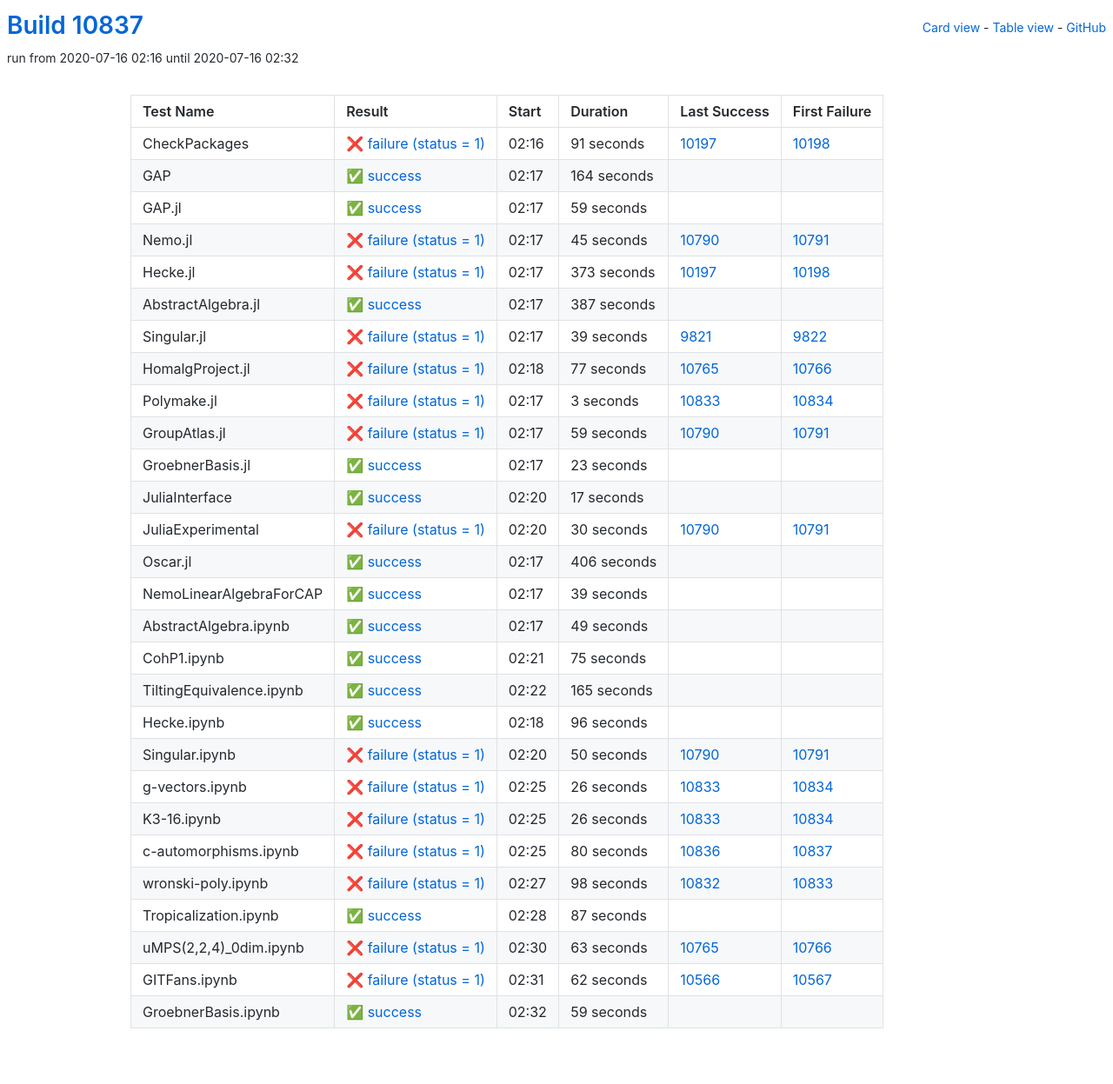
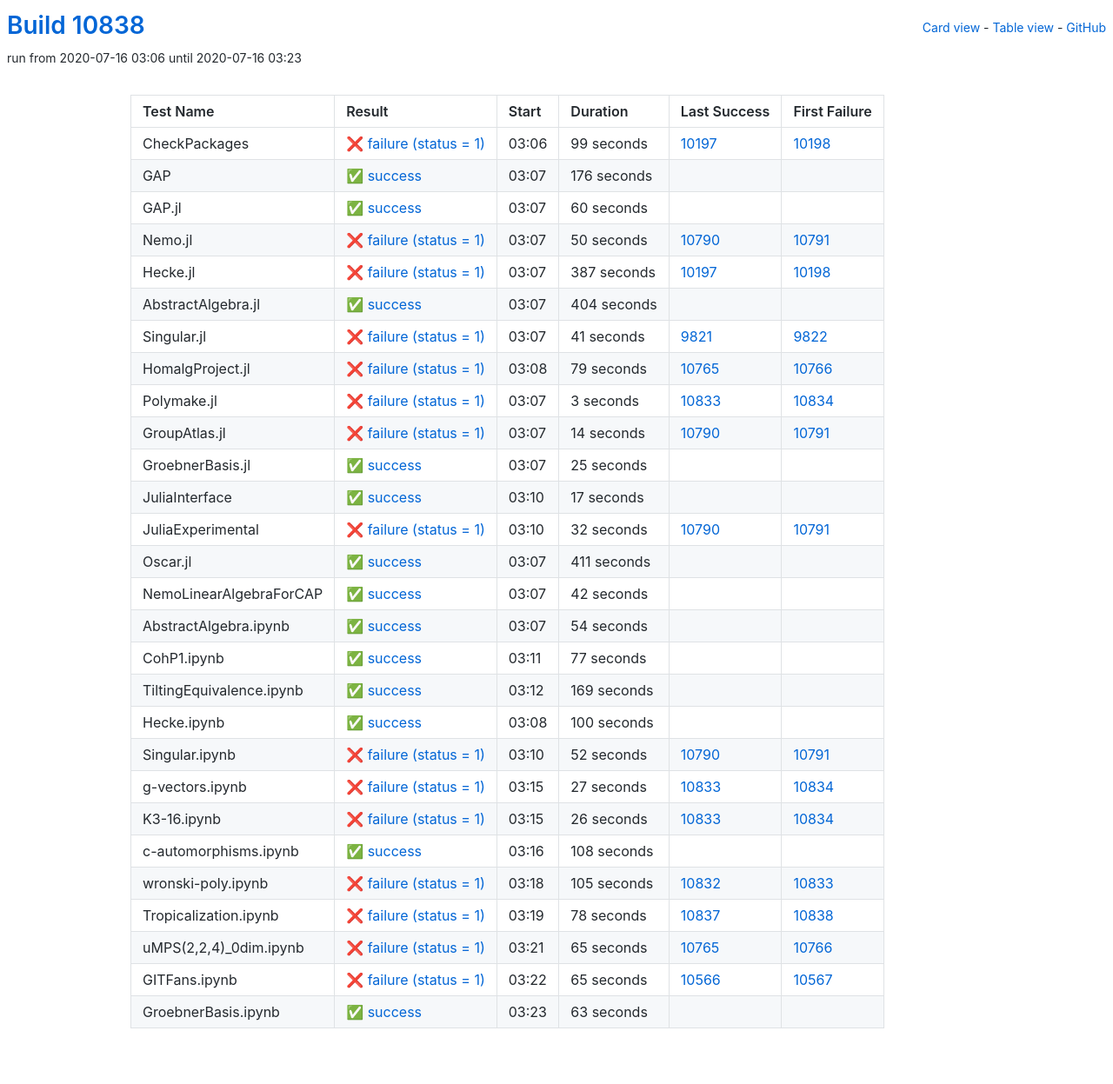
Before and after one commit to oscar-system/oscar-ci-status, a Jekyll site: the page built from table.html, in a window 1280 px wide. Shown: the whole page at 87% size. Built offline with Jekyll 4.4.1, drawn with Linux system fonts in a browser that asks for light colours.

Commit message:
Build #10838

```diff
--- a/_data/ci.yml
+++ b/_data/ci.yml
@@ -1,6 +1,6 @@
 ---
-build: 10837
-build_url: https://oscarci.mathematik.uni-kl.de/job/oscar/10837/
+build: 10838
+build_url: https://oscarci.mathematik.uni-kl.de/job/oscar/10838/
 job: oscar
 organization: oscar-system
 repo: oscar-ci-status
@@ -8,104 +8,104 @@
 tests:
 - name: CheckPackages
   id: checkpackages
-  log: https://oscarci.mathematik.uni-kl.de/job/oscar/10837/artifact/logs/build-10837/CheckPackages.log
-  start: 2020-07-16 02:16
+  log: https://oscarci.mathematik.uni-kl.de/job/oscar/10838/artifact/logs/build-10838/CheckPackages.log
+  start: 2020-07-16 03:06
   success: false
   exitcode: 1
   status: failure
-  duration: 91
+  duration: 99
   last_success: 10197
   last_success_url: https://oscarci.mathematik.uni-kl.de/job/oscar/10197/
   first_failure: 10198
   first_failure_url: https://oscarci.mathematik.uni-kl.de/job/oscar/10198/
 - name: GAP
   id: gap
-  log: https://oscarci.mathematik.uni-kl.de/job/oscar/10837/artifact/logs/build-10837/GAP.log
-  start: 2020-07-16 02:17
+  log: https://oscarci.mathematik.uni-kl.de/job/oscar/10838/artifact/logs/build-10838/GAP.log
+  start: 2020-07-16 03:07
   success: true
   exitcode: 0
   status: success
-  duration: 164
+  duration: 176
   last_success: false
   last_success_url:
   first_failure: false
   first_failure_url:
 - name: GAP.jl
   id: gap-jl
-  log: https://oscarci.mathematik.uni-kl.de/job/oscar/10837/artifact/logs/build-10837/GAP.jl.log
-  start: 2020-07-16 02:17
+  log: https://oscarci.mathematik.uni-kl.de/job/oscar/10838/artifact/logs/build-10838/GAP.jl.log
+  start: 2020-07-16 03:07
   success: true
   exitcode: 0
   status: success
-  duration: 59
+  duration: 60
   last_success: false
   last_success_url:
   first_failure: false
   first_failure_url:
 - name: Nemo.jl
   id: nemo-jl
-  log: https://oscarci.mathematik.uni-kl.de/job/oscar/10837/artifact/logs/build-10837/Nemo.jl.log
-  start: 2020-07-16 02:17
+  log: https://oscarci.mathematik.uni-kl.de/job/oscar/10838/artifact/logs/build-10838/Nemo.jl.log
+  start: 2020-07-16 03:07
   success: false
   exitcode: 1
   status: failure
-  duration: 45
+  duration: 50
   last_success: 10790
   last_success_url: https://oscarci.mathematik.uni-kl.de/job/oscar/10790/
   first_failure: 10791
   first_failure_url: https://oscarci.mathematik.uni-kl.de/job/oscar/10791/
 - name: Hecke.jl
   id: hecke-jl
-  log: https://oscarci.mathematik.uni-kl.de/job/oscar/10837/artifact/logs/build-10837/Hecke.jl.log
-  start: 2020-07-16 02:17
+  log: https://oscarci.mathematik.uni-kl.de/job/oscar/10838/artifact/logs/build-10838/Hecke.jl.log
+  start: 2020-07-16 03:07
   success: false
   exitcode: 1
   status: failure
-  duration: 373
+  duration: 387
   last_success: 10197
   last_success_url: https://oscarci.mathematik.uni-kl.de/job/oscar/10197/
   first_failure: 10198
   first_failure_url: https://oscarci.mathematik.uni-kl.de/job/oscar/10198/
 - name: AbstractAlgebra.jl
   id: abstractalgebra-jl
-  log: https://oscarci.mathematik.uni-kl.de/job/oscar/10837/artifact/logs/build-10837/AbstractAlgebra.jl.log
-  start: 2020-07-16 02:17
+  log: https://oscarci.mathematik.uni-kl.de/job/oscar/10838/artifact/logs/build-10838/AbstractAlgebra.jl.log
+  start: 2020-07-16 03:07
   success: true
   exitcode: 0
   status: success
-  duration: 387
+  duration: 404
   last_success: false
   last_success_url:
   first_failure: false
   first_failure_url:
 - name: Singular.jl
   id: singular-jl
-  log: https://oscarci.mathematik.uni-kl.de/job/oscar/10837/artifact/logs/build-10837/Singular.jl.log
-  start: 2020-07-16 02:17
+  log: https://oscarci.mathematik.uni-kl.de/job/oscar/10838/artifact/logs/build-10838/Singular.jl.log
+  start: 2020-07-16 03:07
   success: false
   exitcode: 1
   status: failure
-  duration: 39
+  duration: 41
   last_success: 9821
   last_success_url: https://oscarci.mathematik.uni-kl.de/job/oscar/9821/
   first_failure: 9822
   first_failure_url: https://oscarci.mathematik.uni-kl.de/job/oscar/9822/
 - name: HomalgProject.jl
   id: homalgproject-jl
-  log: https://oscarci.mathematik.uni-kl.de/job/oscar/10837/artifact/logs/build-10837/HomalgProject.jl.log
-  start: 2020-07-16 02:18
+  log: https://oscarci.mathematik.uni-kl.de/job/oscar/10838/artifact/logs/build-10838/HomalgProject.jl.log
+  start: 2020-07-16 03:08
   success: false
   exitcode: 1
   status: failure
-  duration: 77
+  duration: 79
   last_success: 10765
   last_success_url: https://oscarci.mathematik.uni-kl.de/job/oscar/10765/
   first_failure: 10766
   first_failure_url: https://oscarci.mathematik.uni-kl.de/job/oscar/10766/
 - name: Polymake.jl
   id: polymake-jl
-  log: https://oscarci.mathematik.uni-kl.de/job/oscar/10837/artifact/logs/build-10837/Polymake.jl.log
-  start: 2020-07-16 02:17
+  log: https://oscarci.mathematik.uni-kl.de/job/oscar/10838/artifact/logs/build-10838/Polymake.jl.log
+  start: 2020-07-16 03:07
   success: false
   exitcode: 1
   status: failure
@@ -116,32 +116,32 @@
   first_failure_url: https://oscarci.mathematik.uni-kl.de/job/oscar/10834/
 - name: GroupAtlas.jl
   id: groupatlas-jl
-  log: https://oscarci.mathematik.uni-kl.de/job/oscar/10837/artifact/logs/build-10837/GroupAtlas.jl.log
-  start: 2020-07-16 02:17
+  log: https://oscarci.mathematik.uni-kl.de/job/oscar/10838/artifact/logs/build-10838/GroupAtlas.jl.log
+  start: 2020-07-16 03:07
   success: false
   exitcode: 1
   status: failure
-  duration: 59
+  duration: 14
   last_success: 10790
   last_success_url: https://oscarci.mathematik.uni-kl.de/job/oscar/10790/
   first_failure: 10791
   first_failure_url: https://oscarci.mathematik.uni-kl.de/job/oscar/10791/
 - name: GroebnerBasis.jl
   id: groebnerbasis-jl
-  log: https://oscarci.mathematik.uni-kl.de/job/oscar/10837/artifact/logs/build-10837/GroebnerBasis.jl.log
-  start: 2020-07-16 02:17
+  log: https://oscarci.mathematik.uni-kl.de/job/oscar/10838/artifact/logs/build-10838/GroebnerBasis.jl.log
+  start: 2020-07-16 03:07
   success: true
   exitcode: 0
   status: success
-  duration: 23
+  duration: 25
   last_success: false
   last_success_url:
   first_failure: false
   first_failure_url:
 - name: JuliaInterface
   id: juliainterface
-  log: https://oscarci.mathematik.uni-kl.de/job/oscar/10837/artifact/logs/build-10837/JuliaInterface.log
-  start: 2020-07-16 02:20
+  log: https://oscarci.mathematik.uni-kl.de/job/oscar/10838/artifact/logs/build-10838/JuliaInterface.log
+  start: 2020-07-16 03:10
   success: true
   exitcode: 0
   status: success
@@ -152,116 +152,116 @@
   first_failure_url:
 - name: JuliaExperimental
   id: juliaexperimental
-  log: https://oscarci.mathematik.uni-kl.de/job/oscar/10837/artifact/logs/build-10837/JuliaExperimental.log
-  start: 2020-07-16 02:20
+  log: https://oscarci.mathematik.uni-kl.de/job/oscar/10838/artifact/logs/build-10838/JuliaExperimental.log
+  start: 2020-07-16 03:10
   success: false
   exitcode: 1
   status: failure
-  duration: 30
+  duration: 32
   last_success: 10790
   last_success_url: https://oscarci.mathematik.uni-kl.de/job/oscar/10790/
   first_failure: 10791
   first_failure_url: https://oscarci.mathematik.uni-kl.de/job/oscar/10791/
 - name: Oscar.jl
   id: oscar-jl
-  log: https://oscarci.mathematik.uni-kl.de/job/oscar/10837/artifact/logs/build-10837/Oscar.jl.log
-  start: 2020-07-16 02:17
+  log: https://oscarci.mathematik.uni-kl.de/job/oscar/10838/artifact/logs/build-10838/Oscar.jl.log
+  start: 2020-07-16 03:07
   success: true
   exitcode: 0
   status: success
-  duration: 406
+  duration: 411
   last_success: false
   last_success_url:
   first_failure: false
   first_failure_url:
 - name: NemoLinearAlgebraForCAP
   id: nemolinearalgebraforcap
-  log: https://oscarci.mathematik.uni-kl.de/job/oscar/10837/artifact/logs/build-10837/NemoLinearAlgebraForCAP.log
-  start: 2020-07-16 02:17
+  log: https://oscarci.mathematik.uni-kl.de/job/oscar/10838/artifact/logs/build-10838/NemoLinearAlgebraForCAP.log
+  start: 2020-07-16 03:07
   success: true
   exitcode: 0
   status: success
-  duration: 39
+  duration: 42
   last_success: false
   last_success_url:
   first_failure: false
   first_failure_url:
 - name: AbstractAlgebra.ipynb
   id: abstractalgebra-ipynb
-  log: https://oscarci.mathematik.uni-kl.de/job/oscar/10837/artifact/logs/build-10837/AbstractAlgebra.ipynb.log
-  start: 2020-07-16 02:17
+  log: https://oscarci.mathematik.uni-kl.de/job/oscar/10838/artifact/logs/build-10838/AbstractAlgebra.ipynb.log
+  start: 2020-07-16 03:07
   success: true
   exitcode: 0
   status: success
-  duration: 49
+  duration: 54
   last_success: false
   last_success_url:
   first_failure: false
   first_failure_url:
 - name: CohP1.ipynb
   id: cohp1-ipynb
-  log: https://oscarci.mathematik.uni-kl.de/job/oscar/10837/artifact/logs/build-10837/CohP1.ipynb.log
-  start: 2020-07-16 02:21
+  log: https://oscarci.mathematik.uni-kl.de/job/oscar/10838/artifact/logs/build-10838/CohP1.ipynb.log
+  start: 2020-07-16 03:11
   success: true
   exitcode: 0
   status: success
-  duration: 75
+  duration: 77
   last_success: false
   last_success_url:
   first_failure: false
   first_failure_url:
 - name: TiltingEquivalence.ipynb
   id: tiltingequivalence-ipynb
-  log: https://oscarci.mathematik.uni-kl.de/job/oscar/10837/artifact/logs/build-10837/TiltingEquivalence.ipynb.log
-  start: 2020-07-16 02:22
+  log: https://oscarci.mathematik.uni-kl.de/job/oscar/10838/artifact/logs/build-10838/TiltingEquivalence.ipynb.log
+  start: 2020-07-16 03:12
   success: true
   exitcode: 0
   status: success
-  duration: 165
+  duration: 169
   last_success: false
   last_success_url:
   first_failure: false
   first_failure_url:
 - name: Hecke.ipynb
   id: hecke-ipynb
-  log: https://oscarci.mathematik.uni-kl.de/job/oscar/10837/artifact/logs/build-10837/Hecke.ipynb.log
-  start: 2020-07-16 02:18
+  log: https://oscarci.mathematik.uni-kl.de/job/oscar/10838/artifact/logs/build-10838/Hecke.ipynb.log
+  start: 2020-07-16 03:08
   success: true
   exitcode: 0
   status: success
-  duration: 96
+  duration: 100
   last_success: false
   last_success_url:
   first_failure: false
   first_failure_url:
 - name: Singular.ipynb
   id: singular-ipynb
-  log: https://oscarci.mathematik.uni-kl.de/job/oscar/10837/artifact/logs/build-10837/Singular.ipynb.log
-  start: 2020-07-16 02:20
+  log: https://oscarci.mathematik.uni-kl.de/job/oscar/10838/artifact/logs/build-10838/Singular.ipynb.log
+  start: 2020-07-16 03:10
   success: false
   exitcode: 1
   status: failure
-  duration: 50
+  duration: 52
   last_success: 10790
   last_success_url: https://oscarci.mathematik.uni-kl.de/job/oscar/10790/
   first_failure: 10791
   first_failure_url: https://oscarci.mathematik.uni-kl.de/job/oscar/10791/
 - name: g-vectors.ipynb
   id: g-vectors-ipynb
-  log: https://oscarci.mathematik.uni-kl.de/job/oscar/10837/artifact/logs/build-10837/g-vectors.ipynb.log
-  start: 2020-07-16 02:25
+  log: https://oscarci.mathematik.uni-kl.de/job/oscar/10838/artifact/logs/build-10838/g-vectors.ipynb.log
+  start: 2020-07-16 03:15
   success: false
   exitcode: 1
   status: failure
-  duration: 26
+  duration: 27
   last_success: 10833
   last_success_url: https://oscarci.mathematik.uni-kl.de/job/oscar/10833/
   first_failure: 10834
   first_failure_url: https://oscarci.mathematik.uni-kl.de/job/oscar/10834/
 - name: K3-16.ipynb
   id: k3-16-ipynb
-  log: https://oscarci.mathematik.uni-kl.de/job/oscar/10837/artifact/logs/build-10837/K3-16.ipynb.log
-  start: 2020-07-16 02:25
+  log: https://oscarci.mathematik.uni-kl.de/job/oscar/10838/artifact/logs/build-10838/K3-16.ipynb.log
+  start: 2020-07-16 03:15
   success: false
   exitcode: 1
   status: failure
@@ -272,72 +272,72 @@
   first_failure_url: https://oscarci.mathematik.uni-kl.de/job/oscar/10834/
 - name: c-automorphisms.ipynb
   id: c-automorphisms-ipynb
-  log: https://oscarci.mathematik.uni-kl.de/job/oscar/10837/artifact/logs/build-10837/c-automorphisms.ipynb.log
-  start: 2020-07-16 02:25
+  log: https://oscarci.mathematik.uni-kl.de/job/oscar/10838/artifact/logs/build-10838/c-automorphisms.ipynb.log
+  start: 2020-07-16 03:16
+  success: true
+  exitcode: 0
+  status: success
+  duration: 108
+  last_success: false
+  last_success_url:
+  first_failure: false
+  first_failure_url:
+- name: wronski-poly.ipynb
+  id: wronski-poly-ipynb
+  log: https://oscarci.mathematik.uni-kl.de/job/oscar/10838/artifact/logs/build-10838/wronski-poly.ipynb.log
+  start: 2020-07-16 03:18
   success: false
   exitcode: 1
   status: failure
-  duration: 80
-  last_success: 10836
-  last_success_url: https://oscarci.mathematik.uni-kl.de/job/oscar/10836/
-  first_failure: 10837
-  first_failure_url: https://oscarci.mathematik.uni-kl.de/job/oscar/10837/
-- name: wronski-poly.ipynb
-  id: wronski-poly-ipynb
-  log: https://oscarci.mathematik.uni-kl.de/job/oscar/10837/artifact/logs/build-10837/wronski-poly.ipynb.log
-  start: 2020-07-16 02:27
-  success: false
-  exitcode: 1
-  status: failure
-  duration: 98
+  duration: 105
   last_success: 10832
   last_success_url: https://oscarci.mathematik.uni-kl.de/job/oscar/10832/
   first_failure: 10833
   first_failure_url: https://oscarci.mathematik.uni-kl.de/job/oscar/10833/
 - name: Tropicalization.ipynb
   id: tropicalization-ipynb
-  log: https://oscarci.mathematik.uni-kl.de/job/oscar/10837/artifact/logs/build-10837/Tropicalization.ipynb.log
-  start: 2020-07-16 02:28
-  success: true
-  exitcode: 0
-  status: success
-  duration: 87
-  last_success: false
-  last_success_url:
-  first_failure: false
-  first_failure_url:
-- name: uMPS(2,2,4)_0dim.ipynb
-  id: umps-2-2-4-0dim-ipynb
-  log: https://oscarci.mathematik.uni-kl.de/job/oscar/10837/artifact/logs/build-10837/uMPS-2-2-4-_0dim.ipynb.log
-  start: 2020-07-16 02:30
+  log: https://oscarci.mathematik.uni-kl.de/job/oscar/10838/artifact/logs/build-10838/Tropicalization.ipynb.log
+  start: 2020-07-16 03:19
   success: false
   exitcode: 1
   status: failure
-  duration: 63
+  duration: 78
+  last_success: 10837
+  last_success_url: https://oscarci.mathematik.uni-kl.de/job/oscar/10837/
+  first_failure: 10838
+  first_failure_url: https://oscarci.mathematik.uni-kl.de/job/oscar/10838/
+- name: uMPS(2,2,4)_0dim.ipynb
+  id: umps-2-2-4-0dim-ipynb
+  log: https://oscarci.mathematik.uni-kl.de/job/oscar/10838/artifact/logs/build-10838/uMPS-2-2-4-_0dim.ipynb.log
+  start: 2020-07-16 03:21
+  success: false
+  exitcode: 1
+  status: failure
+  duration: 65
   last_success: 10765
   last_success_url: https://oscarci.mathematik.uni-kl.de/job/oscar/10765/
   first_failure: 10766
   first_failure_url: https://oscarci.mathematik.uni-kl.de/job/oscar/10766/
 - name: GITFans.ipynb
   id: gitfans-ipynb
-  log: https://oscarci.mathematik.uni-kl.de/job/oscar/10837/artifact/logs/build-10837/GITFans.ipynb.log
-  start: 2020-07-16 02:31
+  log: https://oscarci.mathematik.uni-kl.de/job/oscar/10838/artifact/logs/build-10838/GITFans.ipynb.log
+  start: 2020-07-16 03:22
   success: false
   exitcode: 1
   status: failure
-  duration: 62
+  duration: 65
   last_success: 10566
   last_success_url: https://oscarci.mathematik.uni-kl.de/job/oscar/10566/
   first_failure: 10567
   first_failure_url: https://oscarci.mathematik.uni-kl.de/job/oscar/10567/
 - name: GroebnerBasis.ipynb
   id: groebnerbasis-ipynb
-  log: https://oscarci.mathematik.uni-kl.de/job/oscar/10837/artifact/logs/build-10837/GroebnerBasis.ipynb.log
-  start: 2020-07-16 02:32
+  log: https://oscarci.mathematik.uni-kl.de/job/oscar/10838/artifact/logs/build-10838/GroebnerBasis.ipynb.log
+  start: 2020-07-16 03:23
   success: true
   exitcode: 0
   status: success
-  duration: 59
+  duration: 63
   last_success: false
   last_success_url:
   first_failure: false
```
Also changed, not shown: README.md.
